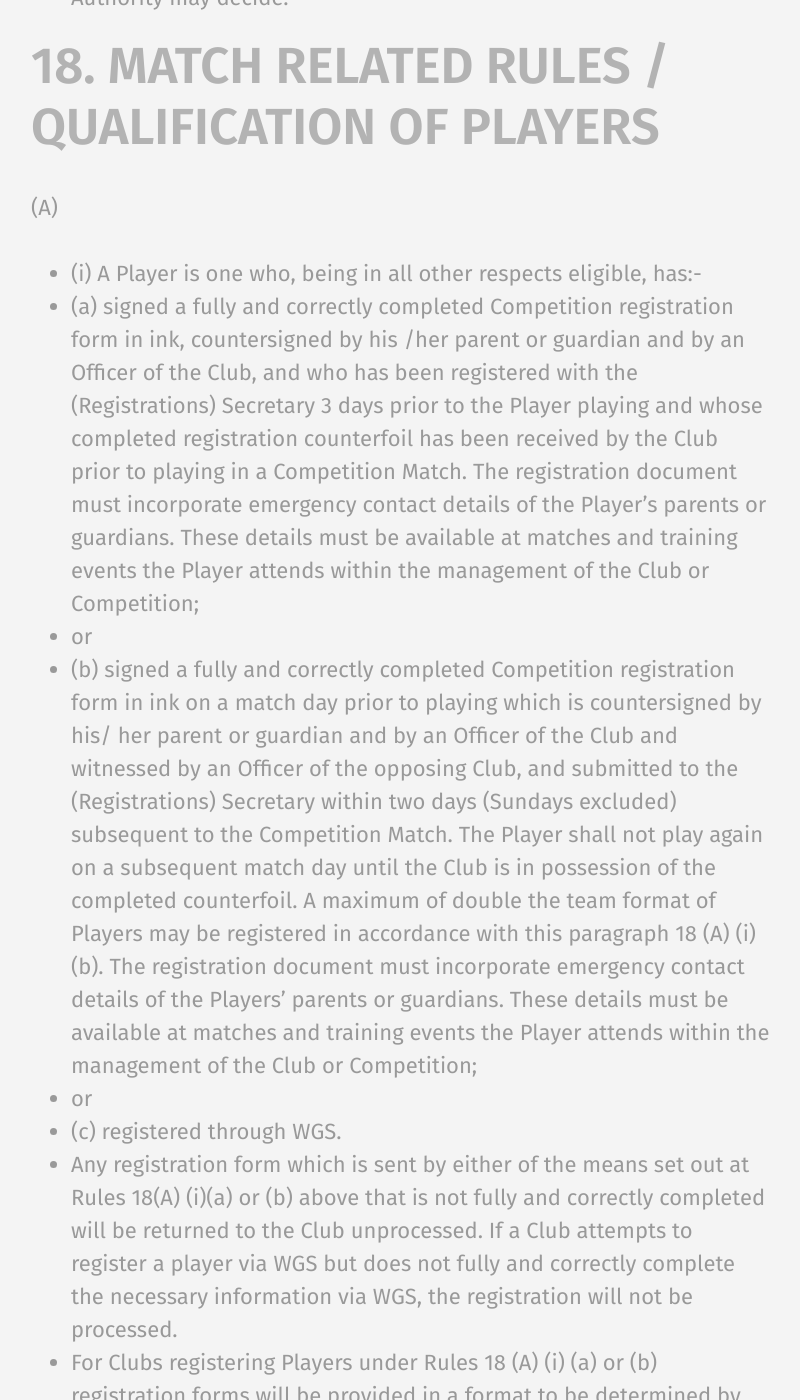
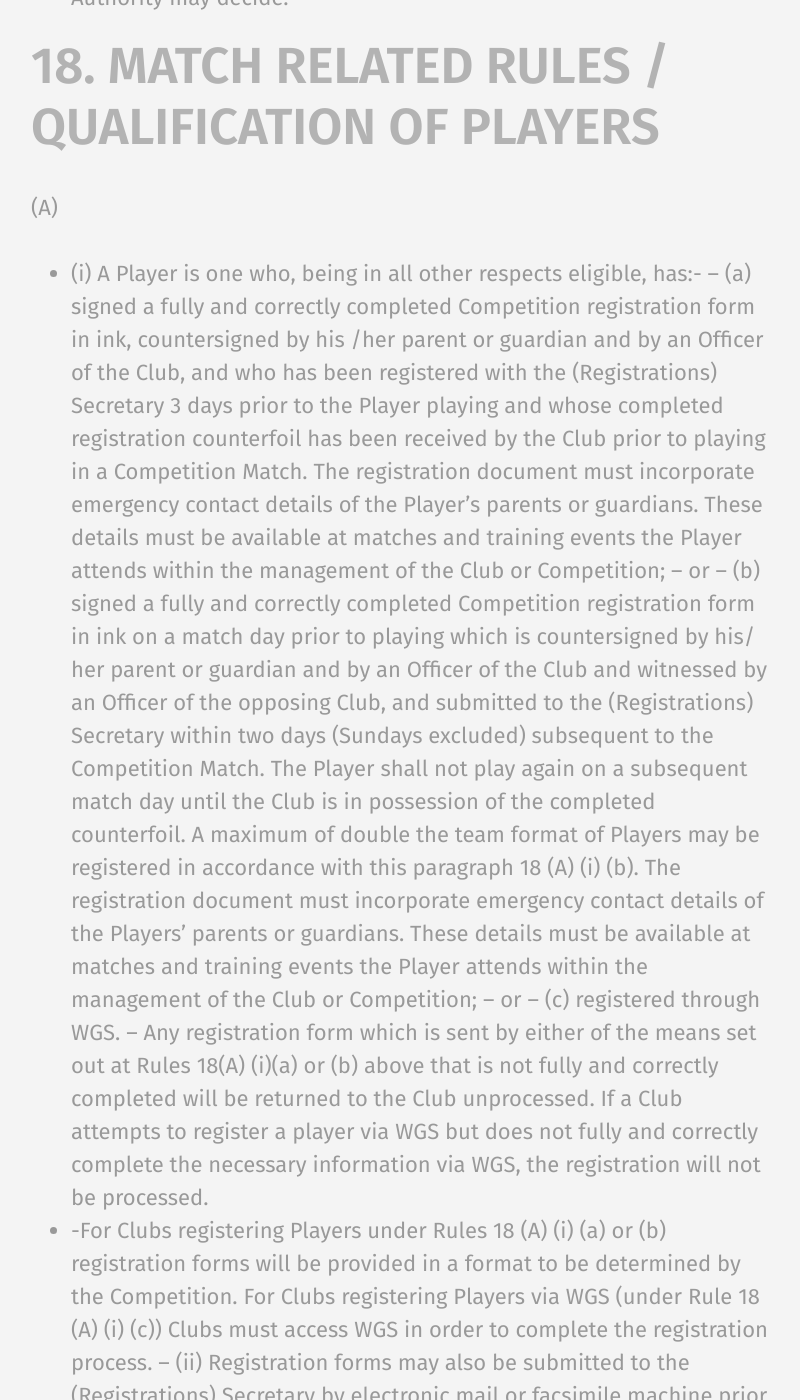
Before and after one commit to rotherleague/Rother, a Jekyll site: the page built from rules.md, in a window 1280 px wide and 1400 px high, scrolled down 24568 px. Shown: the whole window, without its empty margins (57-857 px from the left). Built offline with Jekyll 4.4.1, drawn with Linux system fonts in a browser that asks for light colours; nearby versions of some CDN libraries; some of the changed text lies outside the part shown.

Commit message:
Update 18.md

```diff
--- a/_includes/rules/18.md
+++ b/_includes/rules/18.md
@@ -1,15 +1,15 @@
 # 18. MATCH RELATED RULES / QUALIFICATION OF PLAYERS
 (A)
 - (i)	A Player is one who, being in all other respects eligible, has:-
- - (a)	signed a fully and correctly completed Competition registration form  in ink, countersigned by his /her parent or guardian and by an Officer     of the Club, and who has been registered with the (Registrations) Secretary 3 days prior to the Player playing and whose completed registration counterfoil has been received by the Club prior to playing in a Competition Match. The registration document must incorporate emergency contact details of the Player’s parents or guardians. These details must be available at matches and training events the Player attends within the management of the Club or Competition;
- - or
- - (b)	signed a fully and correctly completed Competition registration form  in ink on a match day prior to playing which is countersigned by his/   her parent or guardian and by an Officer of the Club and witnessed by  an Officer of the opposing Club, and submitted to the (Registrations) Secretary within two days (Sundays excluded) subsequent to the Competition Match. The Player shall not play again on a subsequent match day until the Club is in possession of the completed counterfoil. A maximum of double the team format of Players may be registered in accordance with this paragraph 18 (A) (i) (b). The registration document must incorporate emergency contact details of the Players’ parents or guardians. These details must be available at matches and training events the Player attends within the management of the Club or Competition;
- - or
- - (c)	registered through WGS.
-- Any registration form which is sent by either of the means set out at Rules 18(A) (i)(a) or (b) above that is not fully and correctly completed will be returned to the Club unprocessed. If a Club attempts to register a player via WGS but does not fully and correctly complete the necessary information via WGS, the registration will not be processed.
-- For Clubs registering Players under Rules 18 (A) (i) (a) or (b) registration forms will be provided in a format to be determined by the Competition. For Clubs registering Players via WGS (under Rule 18 (A) (i) (c)) Clubs must access WGS in order to complete the registration process.
-- (ii)	Registration forms may also be submitted to the (Registrations) Secretary by electronic mail or facsimile machine prior to the Player playing in a Competition Match. The original document must be forwarded by post to the appropriate Officer of the Competition within three days of the Competition Match.
-- The registration document must incorporate a current passport-size photograph of the Player seeking registration together with confirmation that the Player’s proof of date of birth has been checked by the Club and is accurate.
+ -- (a)	signed a fully and correctly completed Competition registration form  in ink, countersigned by his /her parent or guardian and by an Officer     of the Club, and who has been registered with the (Registrations) Secretary 3 days prior to the Player playing and whose completed registration counterfoil has been received by the Club prior to playing in a Competition Match. The registration document must incorporate emergency contact details of the Player’s parents or guardians. These details must be available at matches and training events the Player attends within the management of the Club or Competition;
+ -- or
+ -- (b)	signed a fully and correctly completed Competition registration form  in ink on a match day prior to playing which is countersigned by his/   her parent or guardian and by an Officer of the Club and witnessed by  an Officer of the opposing Club, and submitted to the (Registrations) Secretary within two days (Sundays excluded) subsequent to the Competition Match. The Player shall not play again on a subsequent match day until the Club is in possession of the completed counterfoil. A maximum of double the team format of Players may be registered in accordance with this paragraph 18 (A) (i) (b). The registration document must incorporate emergency contact details of the Players’ parents or guardians. These details must be available at matches and training events the Player attends within the management of the Club or Competition;
+ -- or
+ -- (c)	registered through WGS.
+-- Any registration form which is sent by either of the means set out at Rules 18(A) (i)(a) or (b) above that is not fully and correctly completed will be returned to the Club unprocessed. If a Club attempts to register a player via WGS but does not fully and correctly complete the necessary information via WGS, the registration will not be processed.
+- -For Clubs registering Players under Rules 18 (A) (i) (a) or (b) registration forms will be provided in a format to be determined by the Competition. For Clubs registering Players via WGS (under Rule 18 (A) (i) (c)) Clubs must access WGS in order to complete the registration process.
+-- (ii)	Registration forms may also be submitted to the (Registrations) Secretary by electronic mail or facsimile machine prior to the Player playing in a Competition Match. The original document must be forwarded by post to the appropriate Officer of the Competition within three days of the Competition Match.
+-- The registration document must incorporate a current passport-size photograph of the Player seeking registration together with confirmation that the Player’s proof of date of birth has been checked by the Club and is accurate.
 
 Failure to comply with this Rule will result in a fine in accordance with the Fines Tariff.
 
```
